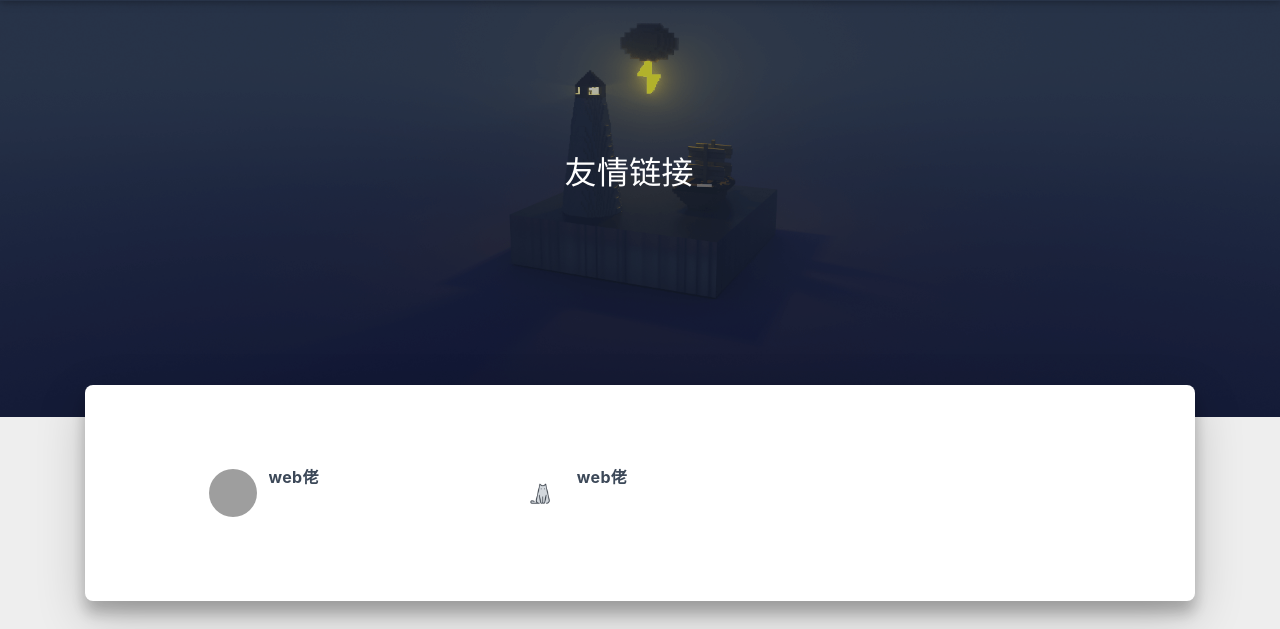
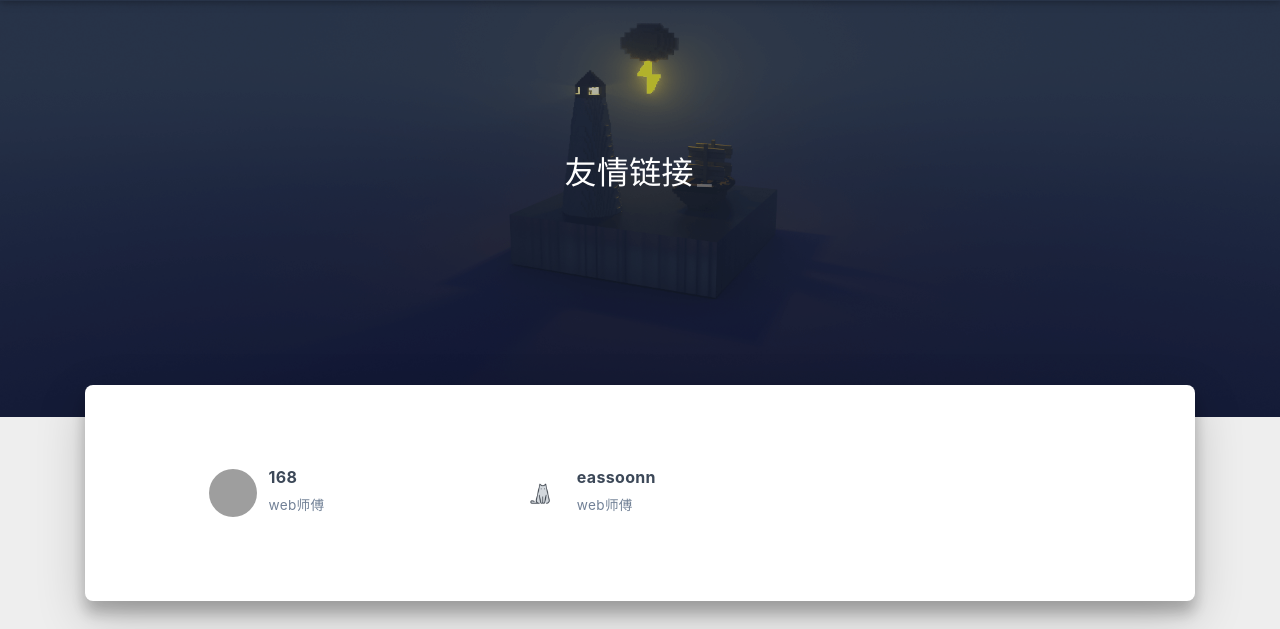
Before and after one commit to FSRM1/FSRM1.github.io, a plain HTML site: page links/index.html in a window 1280 px wide. Shown: the part 63-692 px from the top of the page. Drawn offline with nearby package versions, Linux system fonts and the light colour scheme; some packages are replaced by stand-ins of ours; no server answers; grey boxes are pictures that could not be loaded; a script that the page names is missing; a small style sheet from the web is missing.

Commit message:
Site updated: 2023-08-19 12:23:33

```diff
--- a/links/index.html
+++ b/links/index.html
@@ -264,13 +264,13 @@
         <div class="card-content">
 
             <div class="link-avatar my-auto">
-              <img src="https://avatars.githubusercontent.com/u/117978845?v=4" srcset="/img/loading.gif" lazyload alt="web佬"
+              <img src="https://avatars.githubusercontent.com/u/117978845?v=4" srcset="/img/loading.gif" lazyload alt="168"
                    onerror="this.onerror=null; this.src=this.srcset='/img/avatar.png'"/>
             </div>
 
           <div class="link-text">
-            <div class="link-title">web佬</div>
-            <div class="link-intro"></div>
+            <div class="link-title">168</div>
+            <div class="link-intro">web师傅</div>
           </div>
         </div>
       </a>
@@ -282,13 +282,13 @@
         <div class="card-content">
 
             <div class="link-avatar my-auto">
-              <img src="/img/favicon.png" srcset="/img/loading.gif" lazyload alt="web佬"
+              <img src="/img/favicon.png" srcset="/img/loading.gif" lazyload alt="eassoonn"
                    onerror="this.onerror=null; this.src=this.srcset='/img/avatar.png'"/>
             </div>
 
           <div class="link-text">
-            <div class="link-title">web佬</div>
-            <div class="link-intro"></div>
+            <div class="link-title">eassoonn</div>
+            <div class="link-intro">web师傅</div>
           </div>
         </div>
       </a>
```
